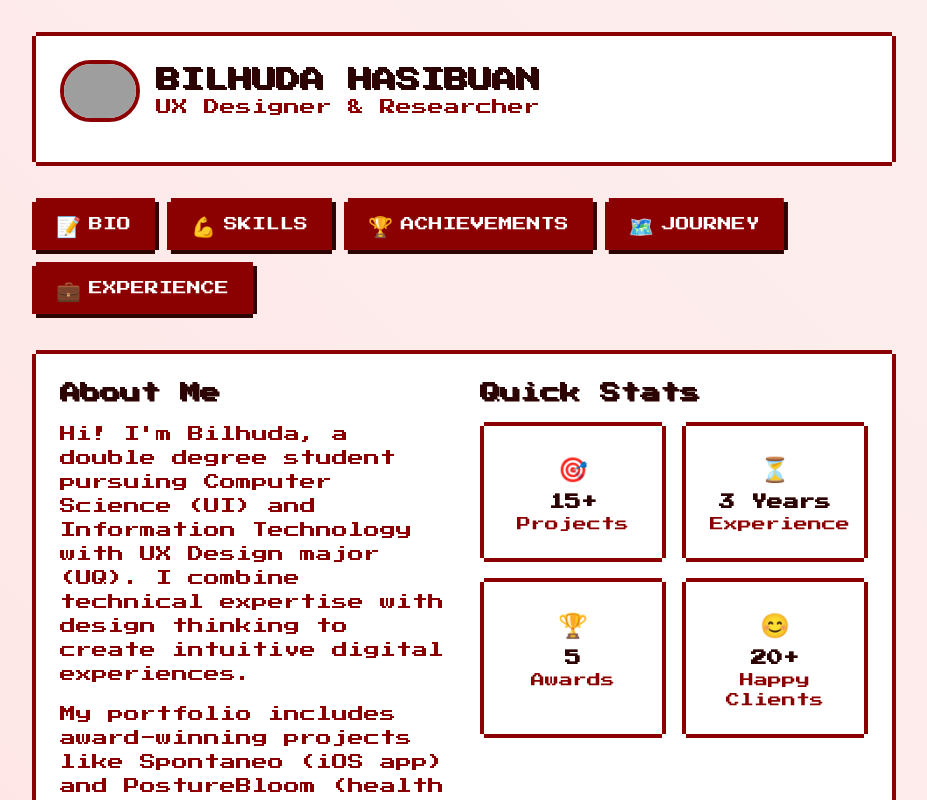
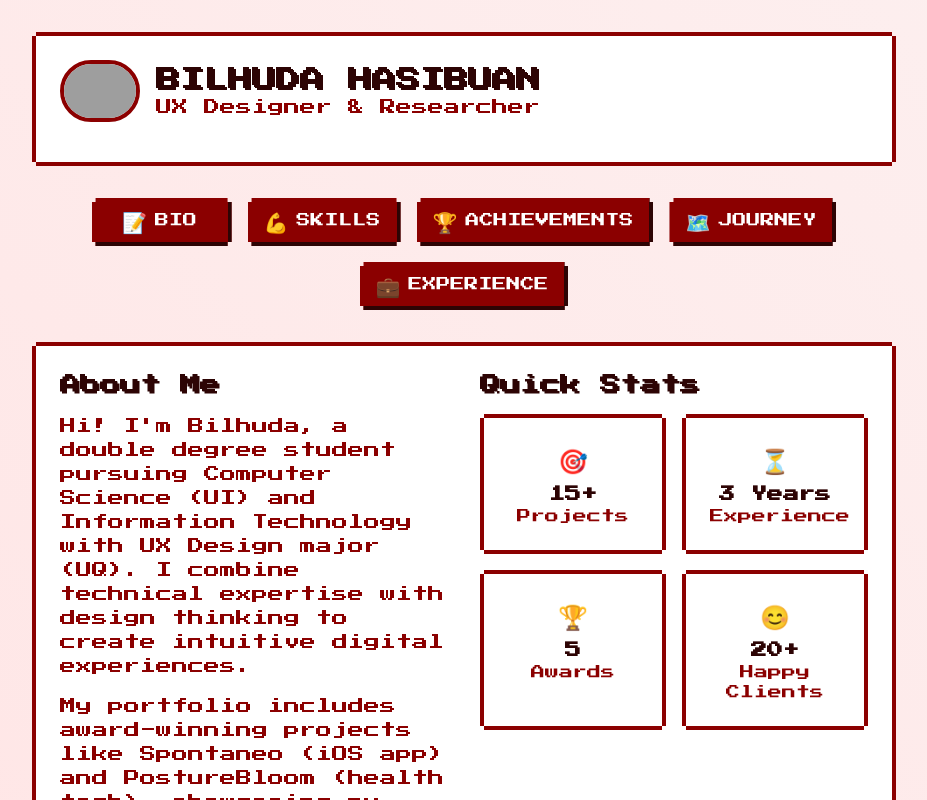
Before and after one commit to bilhudapramana/bilhudapramanahasibuan, a Next.js app: page /about in a window 1280 px wide. Shown: the top 800 px of the page, without its empty margins (176-1103 px from the left). Built offline with nearby package versions, Linux system fonts and the light colour scheme; grey boxes are pictures that could not be loaded.

Commit message:
fix padding and ui

```diff
--- a/src/app/about/page.tsx
+++ b/src/app/about/page.tsx
@@ -216,7 +216,7 @@ export default function About() {
         </motion.header>
 
         <div className="grid gap-8">
-          <nav className="flex gap-2 flex-wrap">
+          <nav className="flex flex-wrap gap-4 justify-center">
             {[
               { key: 'bio', label: 'BIO', icon: '📝' },
               { key: 'skills', label: 'SKILLS', icon: '💪' },
@@ -228,7 +228,7 @@ export default function About() {
                 key={section.key}
                 whileHover={{ scale: 1.05 }}
                 whileTap={{ scale: 0.95 }}
-                className={`gameboy-btn ${currentSection === section.key ? 'bg-[--gb-light] text-[--gb-darkest]' : ''}`}
+                className={`gameboy-btn min-w-[140px] ${currentSection === section.key ? 'bg-[--gb-light] text-[--gb-darkest]' : ''}`}
                 onClick={() => setCurrentSection(section.key as Section)}
               >
                 <PixelIcon icon={section.icon} label={section.label} />
--- a/src/app/globals.css
+++ b/src/app/globals.css
@@ -105,12 +105,13 @@ body {
 }
 
 .gameboy-btn {
-  @apply px-6 py-3 bg-[--gb-dark] text-[--gb-lightest]
+  @apply px-4 py-2 bg-[--gb-dark] text-[--gb-lightest]
          border-b-4 border-r-4 border-[--gb-darkest]
          hover:bg-[--gb-light] hover:text-white
          transition-all duration-300 pixel-corners
          active:border-b-2 active:border-r-2 active:translate-y-[2px]
-         focus:outline-none focus:ring-2 focus:ring-[--gb-light];
+         focus:outline-none focus:ring-2 focus:ring-[--gb-light]
+         flex items-center justify-center;
 }
 
 .gameboy-container {
```
